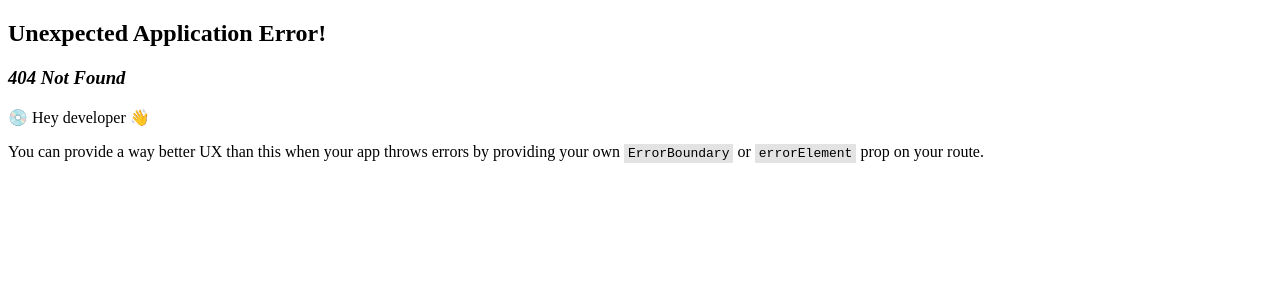
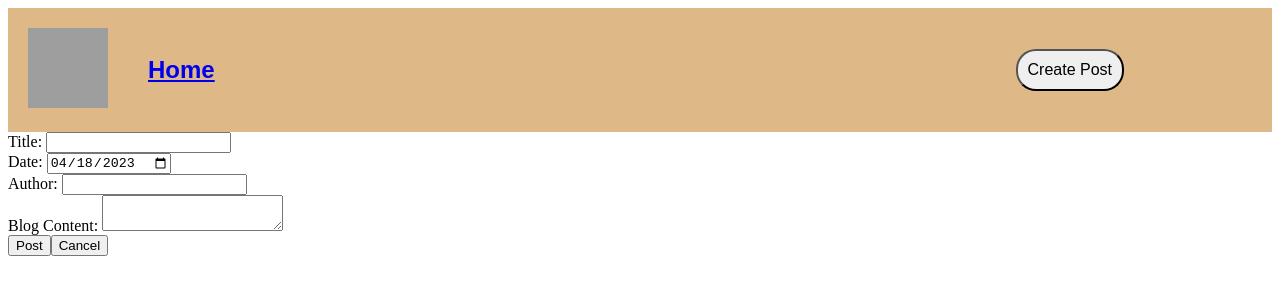
Before and after one commit to hansdav/blog, a React (Vite) app in the folder client/: page /CreateBlog in a window 1280 px wide. Before the commit this address had no page. Shown: the top 300 px of the page. Built offline with nearby package versions, Linux system fonts and the light colour scheme; grey boxes are pictures that could not be loaded.

Commit message:
CreateBlogPage

```diff
--- a/client/src/components/Form/Form.jsx
+++ b/client/src/components/Form/Form.jsx
@@ -31,7 +31,7 @@ const Form = (props) => {
     }
   }, [blogData]);
 
-  console.log(blogData);
+  //console.log(blogData);
 
   const onChangeTitle = (e) => {
     setTitleValue(e.target.value);
@@ -40,7 +40,7 @@ const Form = (props) => {
 
   const onChangeDate = (e) => {
     setDateInputValue(e.target.value);
-    setBlogData({ ...blogData, date: e.target.value });
+    setBlogData({ ...blogData, created: e.target.value });
   };
 
   const onChangeAuthor = (e) => {
@@ -50,10 +50,10 @@ const Form = (props) => {
 
   const onChangeContent = (e) => {
     setContentValue(e.target.value);
-    setBlogData({ ...blogData, blogContent: e.target.value });
+    setBlogData({ ...blogData, post: e.target.value });
   };
 
-  console.log(dateInputValue);
+  //console.log(dateInputValue);
 
   const onCancelButtonClicked = () => {
     console.log("cancel");
@@ -61,7 +61,10 @@ const Form = (props) => {
 
   const onPostButtonClicked = () => {
     console.log("post");
+    console.log({...blogData, likes: 0});
+    props.functionFromCreateBlogPage({...blogData, likes: 0});
   };
+
   return (
     <div>
       <TextInput
--- a/client/src/main.jsx
+++ b/client/src/main.jsx
@@ -4,12 +4,13 @@ import { createBrowserRouter, RouterProvider } from "react-router-dom";
 
 import MainLayout from "./pages/layouts/MainLayout";
 import ContentPage from "./pages/ContentPage";
+import CreateBlogPage from "./pages/CreateBlogPage";
 
 const router = createBrowserRouter([
 	{
 		path: "/",
 		element: <MainLayout />,
-		children: [{ path: "", element: <ContentPage /> }],
+		children: [{ path: "", element: <ContentPage /> },{ path: "/CreateBlog", element: <CreateBlogPage /> }],
 	},
 ]);
 
--- a/client/src/pages/BlogPage.jsx
+++ b/client/src/pages/BlogPage.jsx
@@ -1,4 +1,4 @@
-import miniBlog from "../components/miniblog/miniblog";
+import miniBlog from "../components/Miniblog/miniblog";
 
 const BlogPage = ({ blogs }) => {
 	return (
--- a/client/src/pages/CreateBlogPage.jsx
+++ b/client/src/pages/CreateBlogPage.jsx
@@ -1,17 +1,16 @@
 import { useNavigate } from "react-router-dom";
-import Form from "../components/Form.jsx/Form";
-import { json } from "stream/consumers";
+import Form from "../components/Form/Form.jsx";
 
 const createBlogPost = async (blogData) => {
   try {
-    const response = await fetch("/api/blogs", {
+    const response = await fetch("http://localhost:5050/api/blogs", {
       method: "POST",
       headers: {
         "Content-Type": "application/json",
       },
       body: JSON.stringify(blogData),
     });
-    return await res.json();
+    return await response.json();
   } catch (error) {
     console.error(error);
   }
@@ -19,7 +18,15 @@ const createBlogPost = async (blogData) => {
 
 const CreateBlogLayout = () => {
   const navigate = useNavigate();
-  return <Form />;
+  const handleCreateBlogPost = async (blogData) => {
+    try {
+      await createBlogPost(blogData);
+      navigate("/");
+    } catch (error) {
+      console.error(error);
+    }
+  }
+  return <Form functionFromCreateBlogPage={handleCreateBlogPost} />;
 };
 
 export default CreateBlogLayout;
```
